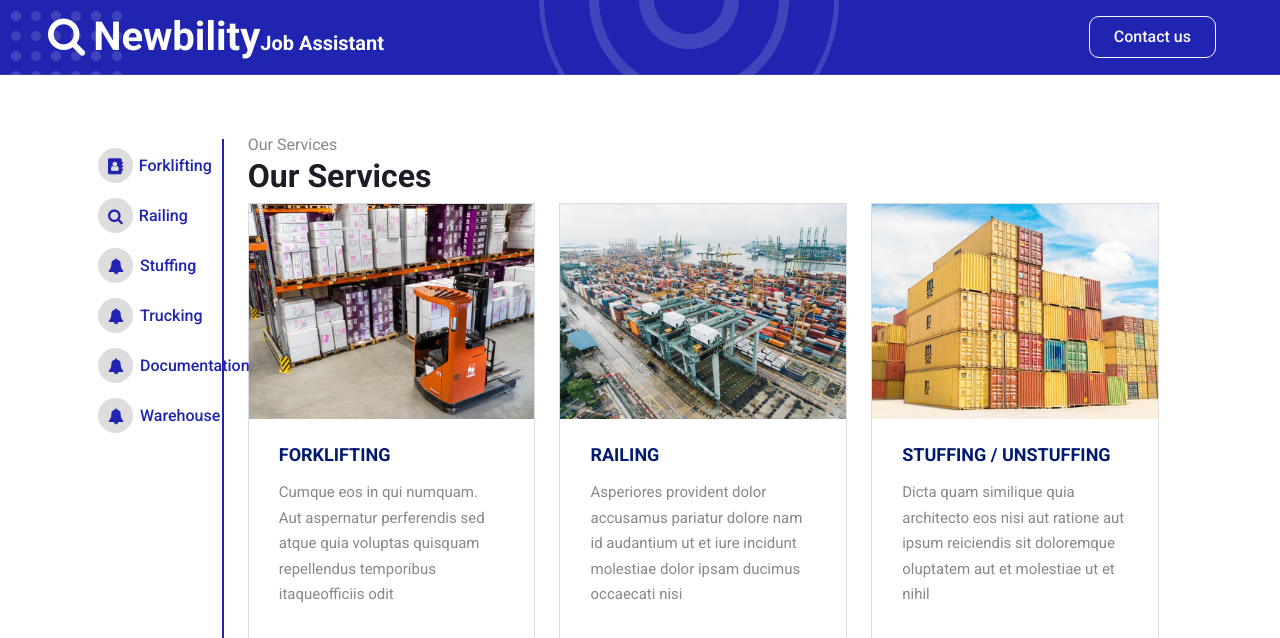
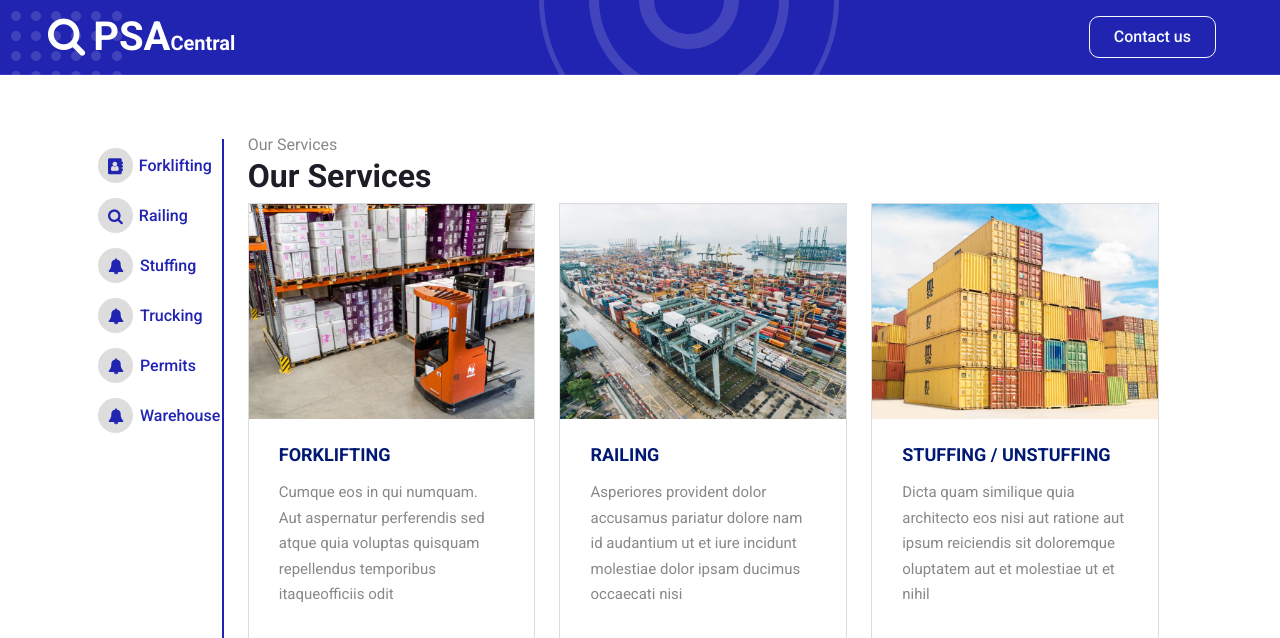
Before and after one commit to leileijng/CodeSprint_2022, a Django app: page /services in a window 1280 px wide. Shown: the top 638 px of the page. Run offline with Django 3.2, Linux system fonts and the light colour scheme; some libraries are stand-ins or nearby versions.

Commit message:
renaming

```diff
--- a/Hackathon/Homepage/templates/base.html
+++ b/Hackathon/Homepage/templates/base.html
@@ -83,8 +83,8 @@
         >
           <a href="{% url 'index' %}" class="navbar-brand p-0">
             <h1 class="m-0">
-              <i class="fa fa-search me-2"></i>Newbility<span class="fs-5"
-                >Job Assistant</span
+              <i class="fa fa-search me-2"></i>PSA<span class="fs-5"
+                >Central</span
               >
             </h1>
             <!-- <img src="img/logo.png" alt="Logo"> -->
--- a/Hackathon/Homepage/templates/documentation.html
+++ b/Hackathon/Homepage/templates/documentation.html
@@ -33,7 +33,7 @@
                         <div class="companyBtn" ng-class="{ active: isSet(3) }">
                             <a class="btn" ng-click="setTab(3)" href="/documentation" style="color: var(--light);
                             background: var(--primary);"> <i
-                                    class="mt-1 me-3 fa fa-bell"></i> Documentation</a>
+                                    class="mt-1 me-3 fa fa-bell"></i> Permits</a>
                         </div>
                         <div class="companyBtn" ng-class="{ active: isSet(3) }">
                             <a class="btn" ng-click="setTab(3)"> <i
--- a/Hackathon/Homepage/templates/forkliftServices.html
+++ b/Hackathon/Homepage/templates/forkliftServices.html
@@ -33,7 +33,7 @@
                             </div>
                             <div class="companyBtn" ng-class="{ active: isSet(3) }">
                                 <a class="btn" ng-click="setTab(3)" href="/documentation"> <i
-                                        class="mt-1 me-3 fa fa-bell"></i> Documentation</a>
+                                        class="mt-1 me-3 fa fa-bell"></i> Permits</a>
                             </div>
                             <div class="companyBtn" ng-class="{ active: isSet(3) }">
                                 <a class="btn" ng-click="setTab(3)"> <i
--- a/Hackathon/Homepage/templates/railingRequest.html
+++ b/Hackathon/Homepage/templates/railingRequest.html
@@ -33,7 +33,7 @@
                             </div>
                             <div class="companyBtn" ng-class="{ active: isSet(3) }">
                                 <a class="btn" ng-click="setTab(3)" href="/documentation"> <i
-                                        class="mt-1 me-3 fa fa-bell"></i> Documentation</a>
+                                        class="mt-1 me-3 fa fa-bell"></i> Permits</a>
                             </div>
                             <div class="companyBtn" ng-class="{ active: isSet(3) }">
                                 <a class="btn" ng-click="setTab(3)"> <i
--- a/Hackathon/Homepage/templates/services.html
+++ b/Hackathon/Homepage/templates/services.html
@@ -32,7 +32,7 @@
                             </div>
                             <div class="companyBtn" ng-class="{ active: isSet(3) }">
                                 <a class="btn" ng-click="setTab(3)" href="/documentation"> <i
-                                        class="mt-1 me-3 fa fa-bell"></i> Documentation</a>
+                                        class="mt-1 me-3 fa fa-bell"></i> Permits</a>
                             </div>
                             <div class="companyBtn" ng-class="{ active: isSet(3) }">
                                 <a class="btn" ng-click="setTab(3)"> <i
--- a/Hackathon/Homepage/templates/stuffingRequest.html
+++ b/Hackathon/Homepage/templates/stuffingRequest.html
@@ -33,7 +33,7 @@
                         </div>
                         <div class="companyBtn" ng-class="{ active: isSet(3) }">
                             <a class="btn" ng-click="setTab(3)" href="/documentation"> <i
-                                    class="mt-1 me-3 fa fa-bell"></i> Documentation</a>
+                                    class="mt-1 me-3 fa fa-bell"></i> Permits</a>
                         </div>
                         <div class="companyBtn" ng-class="{ active: isSet(3) }">
                             <a class="btn" ng-click="setTab(3)"> <i
--- a/Hackathon/Homepage/templates/truckingRequest.html
+++ b/Hackathon/Homepage/templates/truckingRequest.html
@@ -33,7 +33,7 @@
                         </div>
                         <div class="companyBtn" ng-class="{ active: isSet(3) }">
                             <a class="btn" ng-click="setTab(3)" href="/documentation"> <i
-                                    class="mt-1 me-3 fa fa-bell"></i> Documentation</a>
+                                    class="mt-1 me-3 fa fa-bell"></i> Permits</a>
                         </div>
                         <div class="companyBtn" ng-class="{ active: isSet(3) }">
                             <a class="btn" ng-click="setTab(3)"> <i
```
